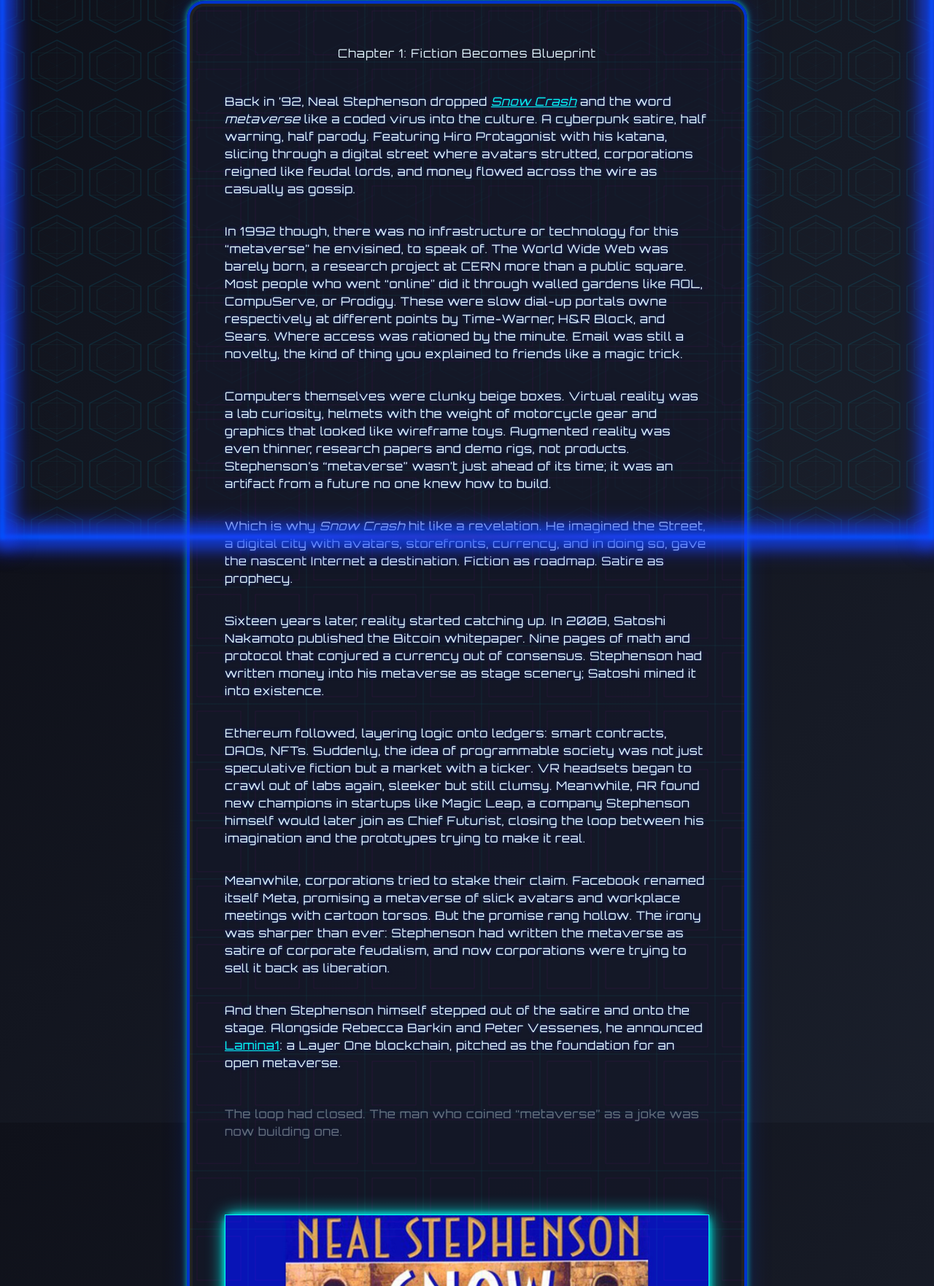
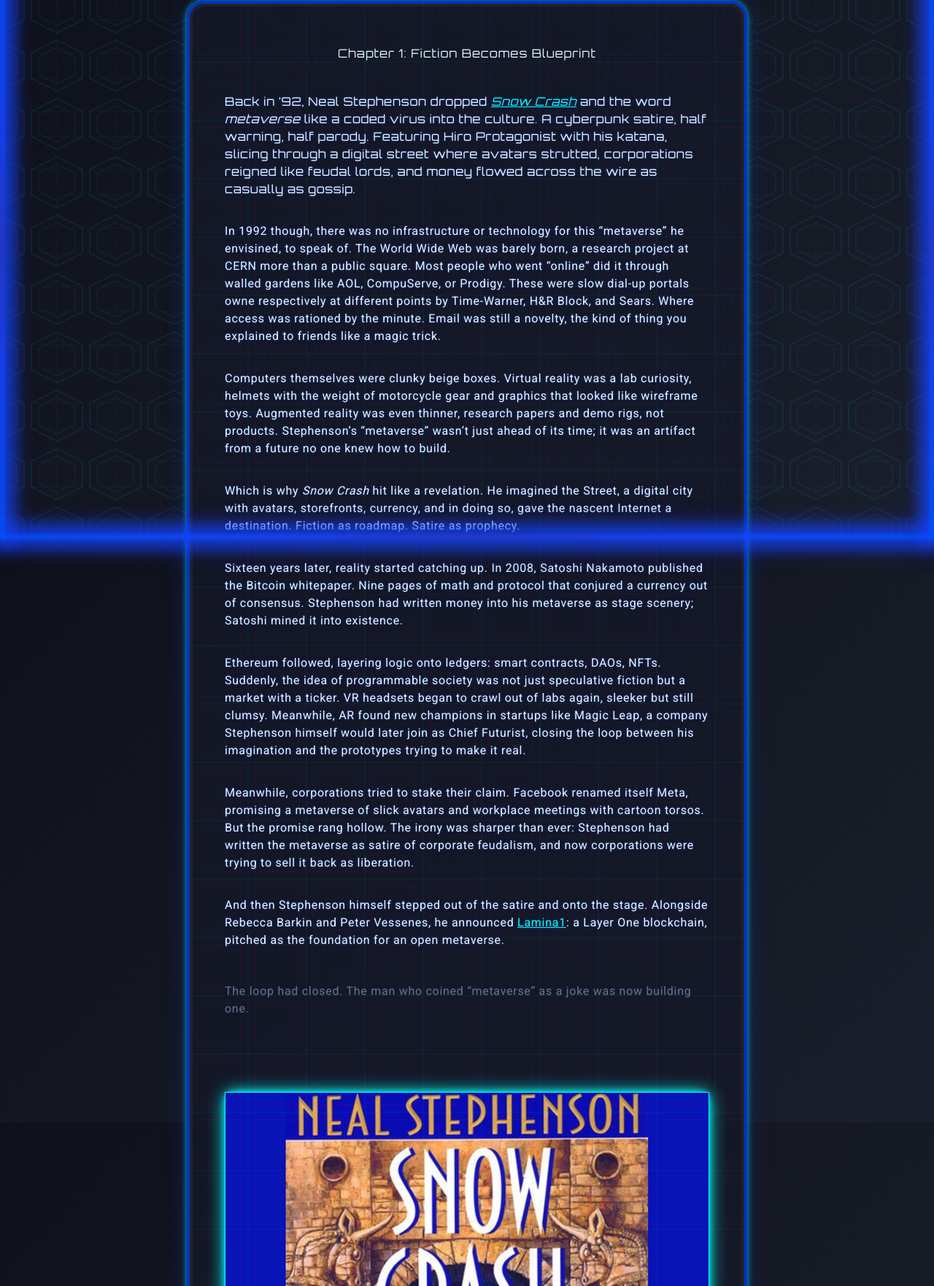
Before and after one commit to lockb0x-llc/node-zero, a website: page the-lamina1-story/fiction-becomes-blueprint.html in a window 1280 px wide. Shown: the part 61-1824 px from the top of the page at 73% size. Drawn offline with nearby package versions, Linux system fonts and the light colour scheme.

Commit message:
fix: update font styles in Chapter 1 of The Lamina1 story; enhance readability and consistency

```diff
--- a/the-lamina1-story/fiction-becomes-blueprint.html
+++ b/the-lamina1-story/fiction-becomes-blueprint.html
@@ -6,13 +6,15 @@
   <title>Chapter 1: Fiction Becomes Blueprint</title>
   <link href="/css/tailwind.generated.css" rel="stylesheet" />
   <link href="/css/styles.css" rel="stylesheet" />
-    <link href="https://fonts.googleapis.com/css2?family=Orbitron:wght@400;700&display=swap" rel="stylesheet">
-    <link href="https://fonts.googleapis.com/css2?family=Rajdhani:wght@400;600&display=swap" rel="stylesheet">
+  <link href="https://fonts.googleapis.com/css2?family=Orbitron:wght@400;700&display=swap" rel="stylesheet">
+  <link href="https://fonts.googleapis.com/css2?family=Rajdhani:wght@400;600&display=swap" rel="stylesheet">
+  <link href="https://fonts.googleapis.com/css2?family=Roboto:wght@400;500&display=swap" rel="stylesheet">
 
   <script src="https://cdnjs.cloudflare.com/ajax/libs/animejs/3.2.1/anime.min.js"></script>
   <style>
     body {
       font-family: 'Orbitron', 'Exo', 'Segoe UI', 'Arial', sans-serif;
+      .roboto { font-family: 'Roboto', Arial, sans-serif; }
     }
       .royal-blue-border {
         .rajdhani { font-family: 'Rajdhani', sans-serif; }
@@ -93,17 +95,17 @@
         <div class="content-panel ...">
         <div class="content-panel rajdhani ...">
       <h1 class="text-4xl md:text-6xl font-bold text-center mb-8 glitch mt-6" style="color:#e3f6ff;">Chapter 1: Fiction Becomes Blueprint</h1>
-  <div id="vignette" class="text-lg leading-relaxed flex flex-col px-6 pb-6" style="letter-spacing:0.045em;">
-        <p class="opacity-0 translate-y-4 mb-6">Back in ’92, Neal Stephenson dropped <em><a href="https://amzn.to/46oYeQd" target="_blank" rel="noopener sponsored" class="text-cyber-neon underline hover:text-cyber-green transition-all">Snow Crash</a></em> and the word <em>metaverse</em> like a coded virus into the culture. A cyberpunk satire, half warning, half parody. Featuring Hiro Protagonist with his katana, slicing through a digital street where avatars strutted, corporations reigned like feudal lords, and money flowed across the wire as casually as gossip.</p>
-        <p class="opacity-0 translate-y-4 mb-6">In 1992 though, there was no infrastructure or technology for this “metaverse” he envisined, to speak of. The World Wide Web was barely born, a research project at CERN more than a public square. Most people who went “online” did it through walled gardens like AOL, CompuServe, or Prodigy. These were slow dial-up portals owne respectively at different points by Time-Warner, H&amp;R Block, and Sears. Where access was rationed by the minute. Email was still a novelty, the kind of thing you explained to friends like a magic trick.</p>
-        <p class="opacity-0 translate-y-4 mb-6">Computers themselves were clunky beige boxes. Virtual reality was a lab curiosity, helmets with the weight of motorcycle gear and graphics that looked like wireframe toys. Augmented reality was even thinner, research papers and demo rigs, not products. Stephenson’s “metaverse” wasn’t just ahead of its time; it was an artifact from a future no one knew how to build.</p>
-        <p class="opacity-0 translate-y-4 mb-6">Which is why <em>Snow Crash</em> hit like a revelation. He imagined the Street, a digital city with avatars, storefronts, currency, and in doing so, gave the nascent Internet a destination. Fiction as roadmap. Satire as prophecy.</p>
-        <p class="opacity-0 translate-y-4 mb-6">Sixteen years later, reality started catching up. In 2008, Satoshi Nakamoto published the Bitcoin whitepaper. Nine pages of math and protocol that conjured a currency out of consensus. Stephenson had written money into his metaverse as stage scenery; Satoshi mined it into existence.</p>
-        <p class="opacity-0 translate-y-4 mb-6">Ethereum followed, layering logic onto ledgers: smart contracts, DAOs, NFTs. Suddenly, the idea of programmable society was not just speculative fiction but a market with a ticker. VR headsets began to crawl out of labs again, sleeker but still clumsy. Meanwhile, AR found new champions in startups like Magic Leap, a company Stephenson himself would later join as Chief Futurist, closing the loop between his imagination and the prototypes trying to make it real.</p>
-        <p class="opacity-0 translate-y-4 mb-6">Meanwhile, corporations tried to stake their claim. Facebook renamed itself Meta, promising a metaverse of slick avatars and workplace meetings with cartoon torsos. But the promise rang hollow. The irony was sharper than ever: Stephenson had written the metaverse as satire of corporate feudalism, and now corporations were trying to sell it back as liberation.</p>
-        <p class="opacity-0 translate-y-4 mb-6">And then Stephenson himself stepped out of the satire and onto the stage. Alongside Rebecca Barkin and Peter Vessenes, he announced <a href="https://lamina1.com" target="_blank" rel="noopener sponsored" class="text-cyber-neon underline hover:text-cyber-green transition-all">Lamina1</a>: a Layer One blockchain, pitched as the foundation for an open metaverse.</p>
-        <p class="opacity-0 translate-y-4 mb-6">The loop had closed. The man who coined “metaverse” as a joke was now building one.</p>
-        <p class="opacity-0 translate-y-4 mb-6">That’s where our story begins.</p>
+        <div id="vignette" class="text-lg leading-relaxed flex flex-col px-6 pb-6" style="letter-spacing:0.045em;">
+          <p class="opacity-0 translate-y-4 mb-6">Back in ’92, Neal Stephenson dropped <em><a href="https://amzn.to/46oYeQd" target="_blank" rel="noopener sponsored" class="text-cyber-neon underline hover:text-cyber-green transition-all">Snow Crash</a></em> and the word <em>metaverse</em> like a coded virus into the culture. A cyberpunk satire, half warning, half parody. Featuring Hiro Protagonist with his katana, slicing through a digital street where avatars strutted, corporations reigned like feudal lords, and money flowed across the wire as casually as gossip.</p>
+          <p class="opacity-0 translate-y-4 mb-6 roboto">In 1992 though, there was no infrastructure or technology for this “metaverse” he envisined, to speak of. The World Wide Web was barely born, a research project at CERN more than a public square. Most people who went “online” did it through walled gardens like AOL, CompuServe, or Prodigy. These were slow dial-up portals owne respectively at different points by Time-Warner, H&amp;R Block, and Sears. Where access was rationed by the minute. Email was still a novelty, the kind of thing you explained to friends like a magic trick.</p>
+          <p class="opacity-0 translate-y-4 mb-6 roboto">Computers themselves were clunky beige boxes. Virtual reality was a lab curiosity, helmets with the weight of motorcycle gear and graphics that looked like wireframe toys. Augmented reality was even thinner, research papers and demo rigs, not products. Stephenson’s “metaverse” wasn’t just ahead of its time; it was an artifact from a future no one knew how to build.</p>
+          <p class="opacity-0 translate-y-4 mb-6 roboto">Which is why <em>Snow Crash</em> hit like a revelation. He imagined the Street, a digital city with avatars, storefronts, currency, and in doing so, gave the nascent Internet a destination. Fiction as roadmap. Satire as prophecy.</p>
+          <p class="opacity-0 translate-y-4 mb-6 roboto">Sixteen years later, reality started catching up. In 2008, Satoshi Nakamoto published the Bitcoin whitepaper. Nine pages of math and protocol that conjured a currency out of consensus. Stephenson had written money into his metaverse as stage scenery; Satoshi mined it into existence.</p>
+          <p class="opacity-0 translate-y-4 mb-6 roboto">Ethereum followed, layering logic onto ledgers: smart contracts, DAOs, NFTs. Suddenly, the idea of programmable society was not just speculative fiction but a market with a ticker. VR headsets began to crawl out of labs again, sleeker but still clumsy. Meanwhile, AR found new champions in startups like Magic Leap, a company Stephenson himself would later join as Chief Futurist, closing the loop between his imagination and the prototypes trying to make it real.</p>
+          <p class="opacity-0 translate-y-4 mb-6 roboto">Meanwhile, corporations tried to stake their claim. Facebook renamed itself Meta, promising a metaverse of slick avatars and workplace meetings with cartoon torsos. But the promise rang hollow. The irony was sharper than ever: Stephenson had written the metaverse as satire of corporate feudalism, and now corporations were trying to sell it back as liberation.</p>
+          <p class="opacity-0 translate-y-4 mb-6 roboto">And then Stephenson himself stepped out of the satire and onto the stage. Alongside Rebecca Barkin and Peter Vessenes, he announced <a href="https://lamina1.com" target="_blank" rel="noopener sponsored" class="text-cyber-neon underline hover:text-cyber-green transition-all">Lamina1</a>: a Layer One blockchain, pitched as the foundation for an open metaverse.</p>
+          <p class="opacity-0 translate-y-4 mb-6 roboto">The loop had closed. The man who coined “metaverse” as a joke was now building one.</p>
+          <p class="opacity-0 translate-y-4 mb-6">That’s where our story begins.</p>
 
           <div class="md:w-1/3 w-full flex-shrink-0 flex justify-center md:justify-end mt-8 md:mt-0">
             <div class="bg-black/80 border-2 border-cyber-neon rounded-xl shadow-neon-cyan p-4 max-w-xs flex flex-col
```
